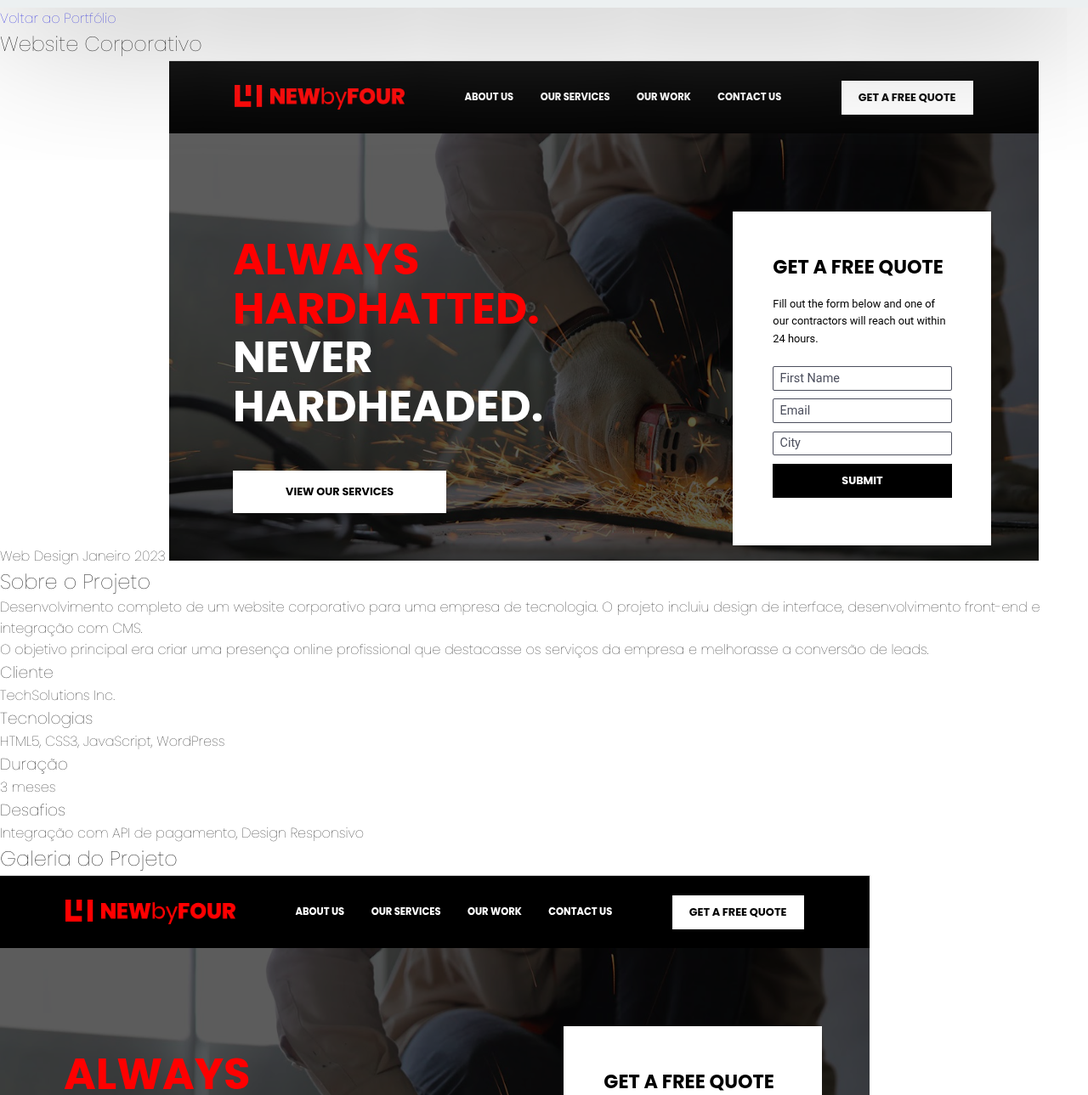
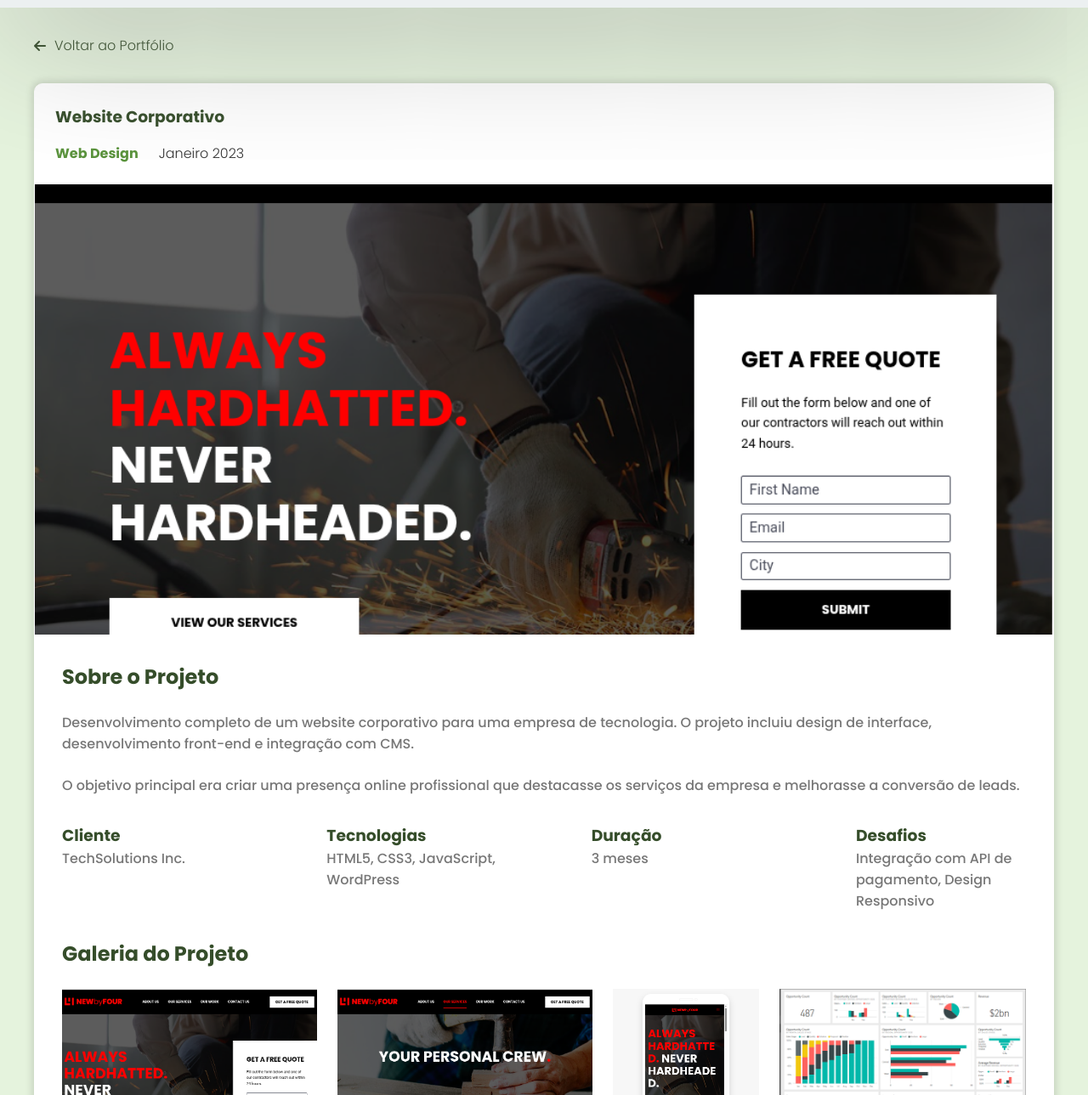
Before and after one commit to borgesnifpe-cyber/Projetos-TADS, a plain HTML site: page WEB DEV 1/Prova - Projeto 2a unid - Meu Portifólio/projeto.html in a window 1280 px wide. Shown: the part 51-1340 px from the top of the page at 85% size. Drawn offline with Linux system fonts and the light colour scheme.

Commit message:
Please enter the commit message for your changes. Lines starting  with '#' will be ignored, and an empty message aborts the commit.
 On branch main
 Your branch is up to date with 'TADS-2025--Web1/main'.

 Changes to be committed:
	modified:   "WEB DEV 1/Prova - Projeto 2a unid - Meu Portif\303\263lio/assets/css/components/buttons.css"
	modified:   "WEB DEV 1/Prova - Projeto 2a unid - Meu Portif\303\263lio/assets/css/pages/project.css"
	modified:   "WEB DEV 1/Prova - Projeto 2a unid - Meu Portif\303\263lio/projeto.html"

```diff
--- a/WEB DEV 1/Prova - Projeto 2a unid - Meu Portifólio/assets/css/components/buttons.css
+++ b/WEB DEV 1/Prova - Projeto 2a unid - Meu Portifólio/assets/css/components/buttons.css
@@ -46,3 +46,24 @@ header a{
     color: white;
     font-weight: 300;
 }
+
+/* BOTÕES DA PÁGINA PROJETO */
+
+/* Botão de retorno */
+
+.hero:first-child {
+    padding: 2rem 0 2rem 0;
+}
+
+.hero:first-child a{
+    display: flex;
+    color: var(--verde3);
+    font-weight: 300;
+    gap: 10px;
+    align-items: center;
+}
+
+.hero:first-child i{
+    color: var(--verde3);
+    align-items: center;
+}
--- a/WEB DEV 1/Prova - Projeto 2a unid - Meu Portifólio/assets/css/pages/project.css
+++ b/WEB DEV 1/Prova - Projeto 2a unid - Meu Portifólio/assets/css/pages/project.css
@@ -0,0 +1,124 @@
+.bghero {
+    width: 100vw;
+    display: flex;
+    flex-direction: column;
+    align-items: center;
+}
+
+.hero {
+    width: 1200px;
+}
+
+/* CARD PRINCIPAL */
+
+.hero .display {
+    display: flex;
+    flex-direction: column;
+    border: 1px solid white;
+    border-radius: 10px;
+    margin: 2rem 0 2rem 0;
+    background-color: white;
+    box-shadow: 0 0 10px 2px rgba(0, 0, 0, 0.144);
+}
+
+.hero .display img {
+    display: flex;
+    flex-grow: 1;
+    margin: 0;
+    height: 530px;
+    object-fit: cover;
+}
+
+.display .displayheader {
+    display: flex;
+    flex-direction: column;
+    align-items: flex-start;
+    padding: 1.5rem;
+}
+
+.display .displayheader h1 {
+    font-weight: bold;
+    color: var(--verde3);
+}
+
+.display .displayheader .marcadores {
+    display: flex;
+    gap: var(--gap);
+    margin-top: 1rem;
+}
+
+span {
+    color: var(--verde2);
+    font-weight: 300;
+    color: var(--fontecor1);
+}
+
+.categoria {
+    color: var(--verde1);
+    font-weight: bold;
+}
+
+.hero article {
+    display: flex;
+}
+
+.hero article .sobre {
+    flex-direction: column;
+    gap: var(--gap);
+    padding: 2rem;
+    justify-content: space-between;
+}
+
+.hero article .sobre h2 {
+    color: var(--verde3);
+    font-weight: bold;
+}
+
+.hero article .sobre p {
+    color: var(--fontecor2);
+    font-weight: 500;
+}
+
+.hero article .caracteristicas {
+    justify-content: space-between;
+    gap: var(--gap);
+    padding: 0 2rem 2rem 2rem ;
+}
+
+.hero article .caracteristicas .card {
+    display: flex;
+    flex-direction: column;
+    width: 200px;
+}
+
+.hero article .caracteristicas .card h3 {
+    color: var(--verde3);
+    font-weight: bold;
+}
+
+.hero article .caracteristicas .card p {
+    color: var(--fontecor2);
+    font-weight: 500;
+}
+
+.hero article .galeria {
+    display: flex;
+    flex-direction: column;
+    padding: 0 2rem 2rem 2rem ;
+    gap: var(--gap);
+}
+
+.hero article .galeria h2 {
+    color: var(--verde3);
+    font-weight: bold;
+}
+
+.hero article .galeria .fotos {
+    display: flex;
+    gap: var(--gap);
+}
+
+.hero article .galeria .fotos img {
+    height: 200px;
+    width: 300px;
+}
--- a/WEB DEV 1/Prova - Projeto 2a unid - Meu Portifólio/projeto.html
+++ b/WEB DEV 1/Prova - Projeto 2a unid - Meu Portifólio/projeto.html
@@ -25,35 +25,54 @@
                 </header>
             </section>
 
+            <div class="bghero bgverde">
                 <section class="hero">
                     <!-- Project Details -->
-                <a href="portfolio.html"><!-- ícone fa-arrow-left --> Voltar ao Portfólio</a>
+                    <a href="portfolio.html"><i class="fa-solid fa-arrow-left"></i>Voltar ao Portfólio</a>
+                    <article class="display">
+                        <div class="displayheader">
                             <h1>Website Corporativo</h1>
-                <span>Web Design</span>
+                            <div class="marcadores">
+                                <span class="categoria">Web Design</span>
                                 <span>Janeiro 2023</span>
+                            </div>
+                        </div>
                         <img src="assets/images/projects/project1.png" alt="Website Corporativo">
+                        <article class="sobre">
                             <h2>Sobre o Projeto</h2>
                             <p>Desenvolvimento completo de um website corporativo para uma empresa de tecnologia. O projeto incluiu design de interface, desenvolvimento front-end e integração com CMS.</p>
                             <p>O objetivo principal era criar uma presença online profissional que destacasse os serviços da empresa e melhorasse a conversão de leads.</p>
-
+                        </article>
+                        <article class="caracteristicas">
+                            <div class="card">
                                 <h3>Cliente</h3>
                                 <p>TechSolutions Inc.</p>
+                            </div>
+                            <div class="card">
                                 <h3>Tecnologias</h3>
                                 <p>HTML5, CSS3, JavaScript, WordPress</p>
+                            </div>
+                            <div class="card">
                                 <h3>Duração</h3>
                                 <p>3 meses</p>
+                            </div>
+                            <div class="card">
                                 <h3>Desafios</h3>
                                 <p>Integração com API de pagamento, Design Responsivo</p>
-
+                            </div>
+                        </article>
+                        <article class="galeria">
                             <h2>Galeria do Projeto</h2>
+                            <div class="fotos">
                                 <img src="assets/images/projects/project1-1.png" alt="Tela inicial do website">
                                 <img src="assets/images/projects/project1-2.png" alt="Página de serviços">
                                 <img src="assets/images/projects/project1-3.png" alt="Versão mobile">
                                 <img src="assets/images/projects/project1-4.png" alt="Dashboard administrativo">
-
-                <a href="#"><!-- ícone fa-external-link-alt --> Visitar Site</a>
-                <a href="portfolio.html"><!-- ícone fa-arrow-left --> Voltar ao Portfólio</a>
+                            </div>
+                        </article>
+                    </article>
                 </section>
+            </div>
 
             <footer>
                 <!-- Footer -->
```
Lines whose indentation alone changed are shown as unchanged.
